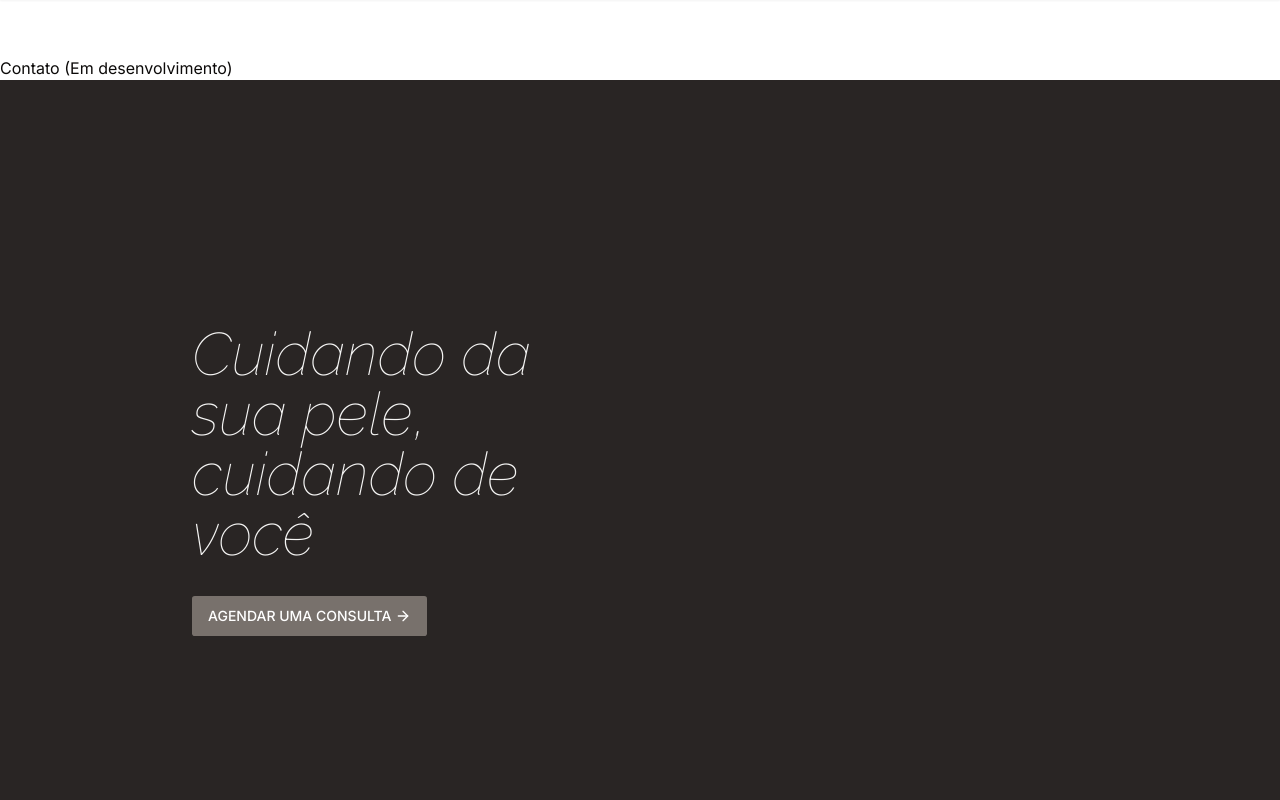
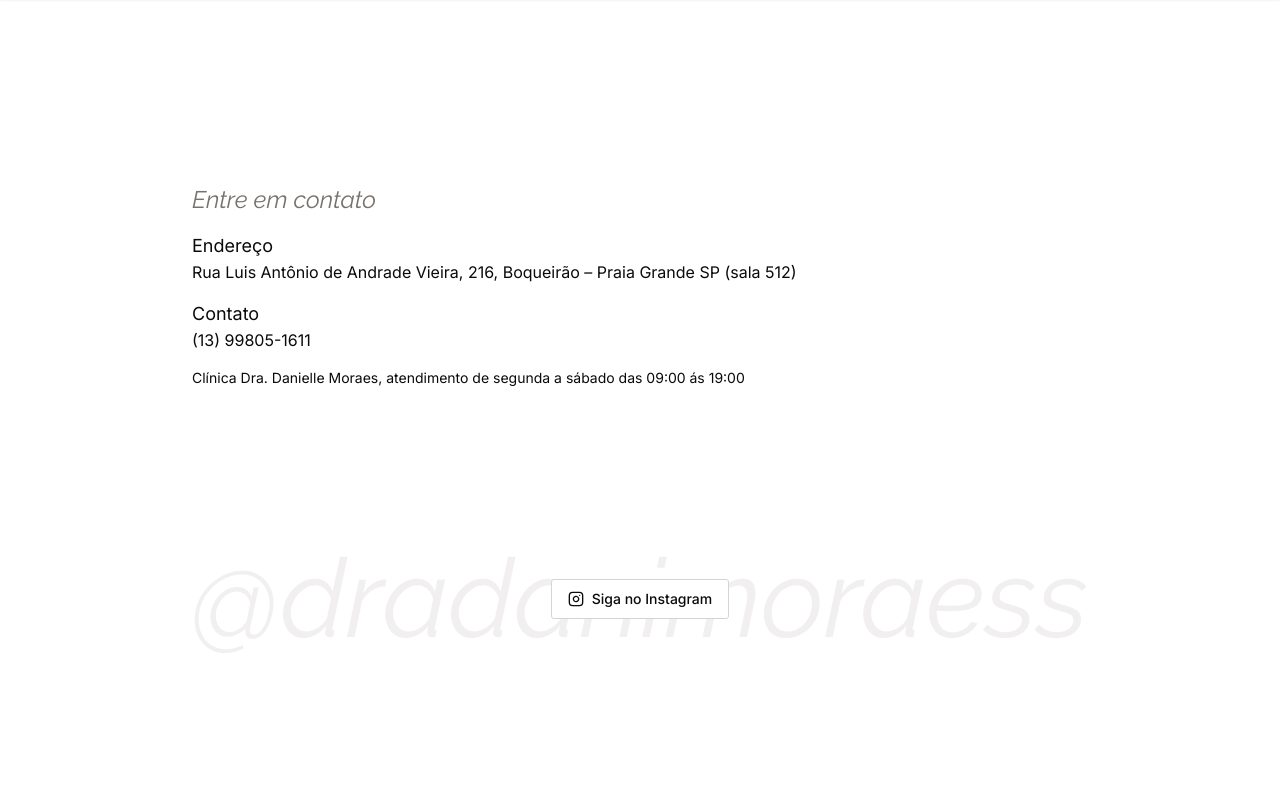
Before and after one commit to GabrielOtsugua/dani-portfolio, a Next.js app: page /contato in a window 1280 px wide. Shown: the top 800 px of the page. Built offline with nearby package versions, Linux system fonts and the light colour scheme.

Commit message:
criar pagina de contato

```diff
--- a/src/app/contato/page.tsx
+++ b/src/app/contato/page.tsx
@@ -1,7 +1,56 @@
+"use client";
+
+import { slideDown } from "@/animations/animations";
+import Container from "@/components/Container";
+import { Button } from "@/components/ui/button";
+import { useGSAP } from "@gsap/react";
+import { InstagramIcon } from "lucide-react";
+import Link from "next/link";
+
 export default function Contato() {
+  useGSAP(() => {
+    slideDown(".contato1", 0);
+    slideDown(".contato2", 0.5);
+  });
+
   return (
-    <>
-      <p>Contato (Em desenvolvimento)</p>
-    </>
+    <div>
+      <Container className="contato1 py-32">
+        <p className="text-2xl text-stone-500 font-custom italic mb-4">
+          Entre em contato
+        </p>
+
+        <p className="text-lg">Endereço</p>
+        <p className="mb-4">
+          Rua Luis Antônio de Andrade Vieira, 216, Boqueirão – Praia Grande SP
+          (sala 512)
+        </p>
+
+        <p className="text-lg">Contato</p>
+        <p className="mb-4">(13) 99805-1611</p>
+
+        <p className="text-sm">
+          Clínica Dra. Danielle Moraes, atendimento de segunda a sábado das
+          09:00 ás 19:00
+        </p>
+      </Container>
+
+      <Container className="contato2 relative mb-32">
+        <p className="text-[40px] md:text-[80px] lg:text-[100px] xl:text-[110px] 2xl:text-[110px] 3xl:text-[140px] text-stone-200/60 font-custom italic">
+          @dradanimoraess
+        </p>
+
+        <div className="absolute top-12 md:top-0 w-full h-full flex justify-center items-center">
+          <Button asChild variant={"outline"}>
+            <Link
+              href="https://www.instagram.com/dradanimoraess/"
+              target="_blank"
+            >
+              <InstagramIcon className="w-4 mr-2" /> Siga no Instagram
+            </Link>
+          </Button>
+        </div>
+      </Container>
+    </div>
   );
 }
--- a/src/app/layout.tsx
+++ b/src/app/layout.tsx
@@ -60,7 +60,7 @@ export default function RootLayout({
                   </Link>
                 </Button>
                 <Button variant={"ghost"} className="rounded-full p-2">
-                  <Link href="">
+                  <Link href="https://wa.me/13998051611" target="_blank">
                     <FaWhatsapp size={24} />
                   </Link>
                 </Button>
--- a/src/app/tratamentos/[href]/page.tsx
+++ b/src/app/tratamentos/[href]/page.tsx
@@ -9,6 +9,8 @@ import { Dialog, DialogTrigger } from "@/components/ui/dialog";
 import { menu } from "@/data/data";
 import { useGSAP } from "@gsap/react";
 import { ArrowRight } from "lucide-react";
+import Link from "next/link";
+import { useRouter } from "next/navigation";
 
 interface MenuParams {
   params: { href: string };
@@ -24,6 +26,8 @@ export default function Tratamentos({ params }: MenuParams) {
 
   const tratamento_encontrado = menu.find((item) => item.href == params.href);
 
+  const router = useRouter();
+
   return (
     <div>
       <Container className="relative flex flex-col items-center py-16 space-y-16">
@@ -36,8 +40,10 @@ export default function Tratamentos({ params }: MenuParams) {
           </p>
         </header>
 
-        <Button className="tratamentos2 gap-1">
-          ENCONTRE O TRATAMENTO IDEAL <ArrowRight size={16} />
+        <Button asChild className="tratamentos2 gap-1">
+          <Link href="https://wa.me/13998051611" target="_blank">
+            ENCONTRE O TRATAMENTO IDEAL <ArrowRight size={16} />
+          </Link>
         </Button>
 
         <div className="tratamentos3 grid md:grid-cols-2 lg:grid-cols-3 2xl:grid-cols-4 gap-4 w-full">
--- a/src/components/FinalPresentation.tsx
+++ b/src/components/FinalPresentation.tsx
@@ -6,8 +6,6 @@ import { Button } from "./ui/button";
 import { Card } from "./ui/card";
 import { useGSAP } from "@gsap/react";
 import { slideLeft, slideRight } from "@/animations/animations";
-import imagem_1_recortado from "@/../public/imagem-1-recortado.webp";
-import Image from "next/image";
 
 export default function FinalPresentation() {
   useGSAP(() => {
--- a/src/components/LayoutNav.tsx
+++ b/src/components/LayoutNav.tsx
@@ -7,6 +7,7 @@ import Menu from "./Menu";
 import { Drawer, DrawerTrigger } from "./ui/drawer";
 import Container from "./Container";
 import { usePathname } from "next/navigation";
+import Link from "next/link";
 
 export default function LayoutNav() {
   const pathname = usePathname();
@@ -54,8 +55,10 @@ export default function LayoutNav() {
           </Drawer>
         </span>
 
-        <Button variant={"outline"} className="gap-1">
-          AGENDAR UMA CONSULTA <ArrowRight size={16} />
+        <Button asChild variant={"outline"} className="gap-1">
+          <Link href="https://wa.me/13998051611" target="_blank">
+            AGENDAR UMA CONSULTA <ArrowRight size={16} />
+          </Link>
         </Button>
       </Container>
     </nav>
--- a/src/components/Menu.tsx
+++ b/src/components/Menu.tsx
@@ -61,7 +61,7 @@ export default function Menu() {
                 </Link>
               </Button>
               <Button variant={"ghost"} className="rounded-full p-2">
-                <Link href="">
+                <Link href="https://wa.me/13998051611" target="_blank">
                   <FaWhatsapp size={24} />
                 </Link>
               </Button>
--- a/tailwind.config.ts
+++ b/tailwind.config.ts
@@ -21,6 +21,9 @@ const config = {
       },
     },
     extend: {
+      screens: {
+        "3xl": "1600px",
+      },
       colors: {
         main: "#422006",
         main2: "#a16207",
```
